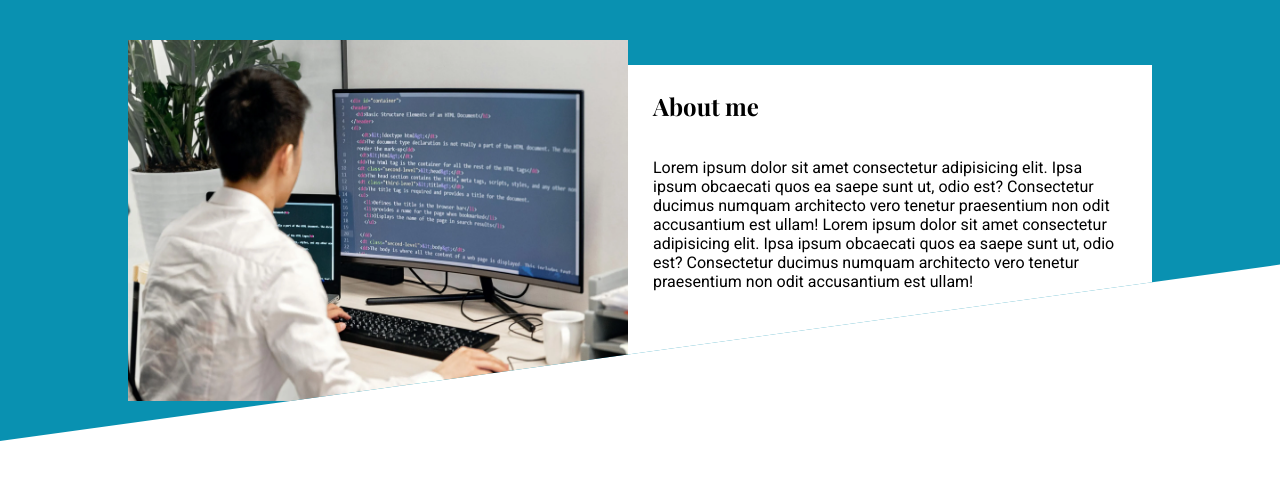
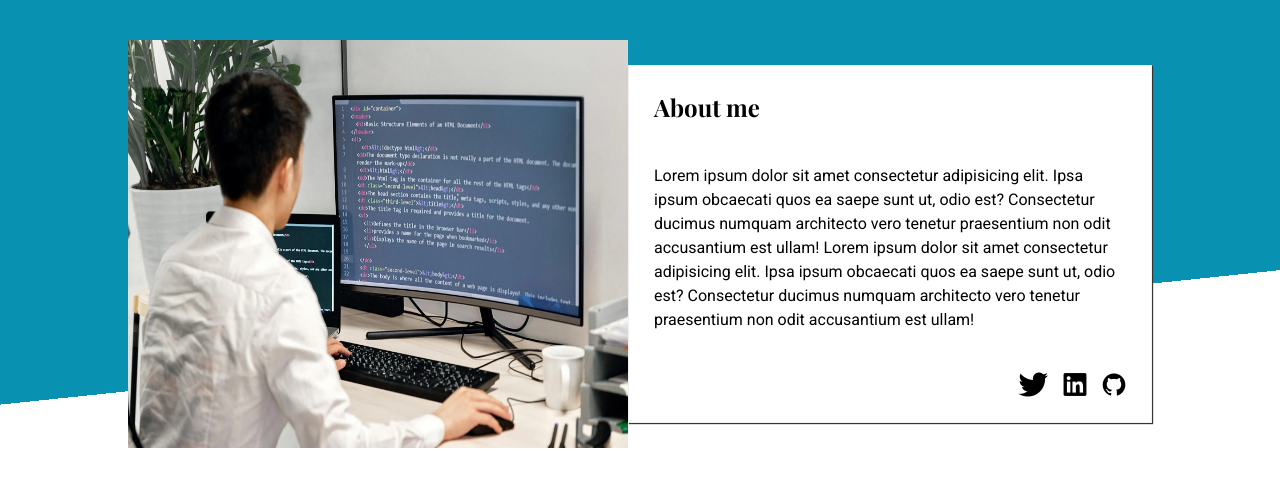
Before and after one commit to JAlblas/odin-homepage, a plain HTML site: page index.html in a window 1280 px wide. Shown: the top 478 px of the page. Drawn offline with nearby package versions, Linux system fonts and the light colour scheme; a web font is replaced by a local one.

Commit message:
Header diagonal design now fixe

```diff
--- a/index.html
+++ b/index.html
@@ -27,7 +27,7 @@
           <img src="img/header-image.jpg" alt="" class="header-image" />
           <section id="about">
             <h2>About me</h2>
-            <div is="about-text">
+            <div id="about-text">
               <p>
                 Lorem ipsum dolor sit amet consectetur adipisicing elit. Ipsa
                 ipsum obcaecati quos ea saepe sunt ut, odio est? Consectetur
--- a/style.css
+++ b/style.css
@@ -35,7 +35,12 @@
 }
 
 header {
-  clip-path: polygon(0 0%, 100% 0, 100% 60%, 0 100%);
+  background: #0991b1;
+  background: linear-gradient(
+    354deg,
+    rgba(255, 255, 255, 1) 35%,
+    rgba(9, 145, 177, 1) 35%
+  );
 }
 
 #header-content {
@@ -52,7 +57,9 @@
   padding: 25px;
   display: flex;
   flex-direction: column;
-  gap: 20px;
+  gap: 25px;
+  border: 1px solid #efefef;
+  box-shadow: 1px 1px 1px #363636;
 }
 
 #about-text {
```
